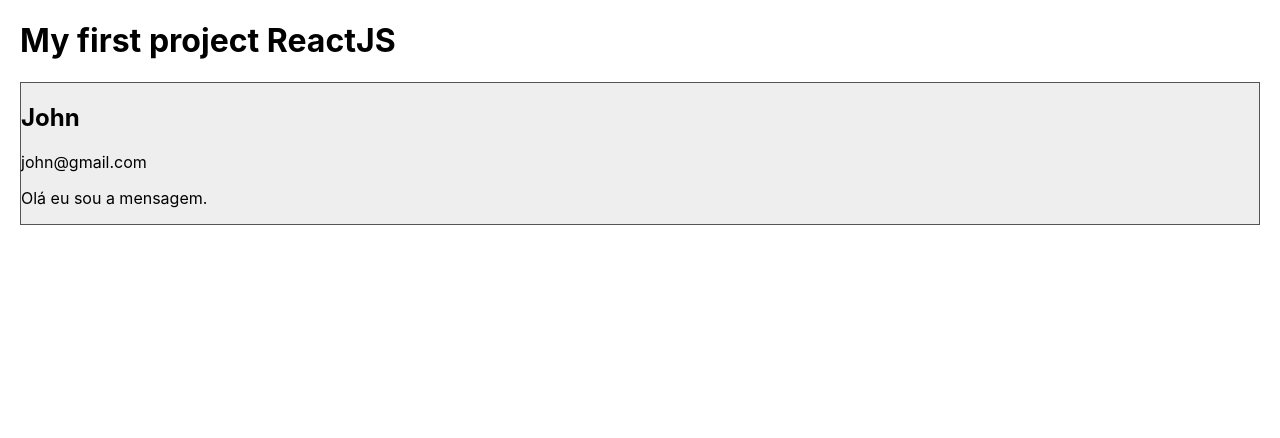
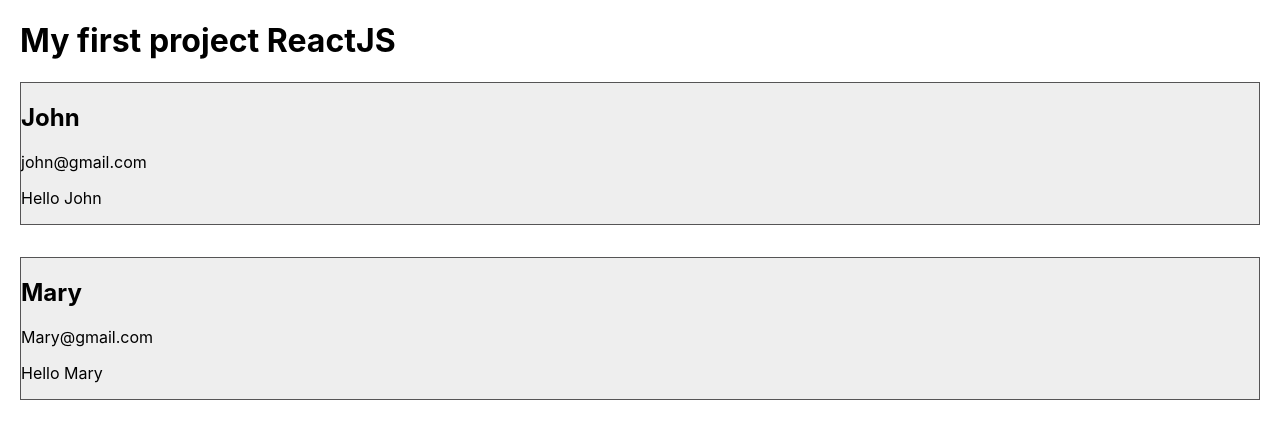
Before and after one commit to marciosdev/react-forum, a React (Create React App) app: page / in a window 1280 px wide. Shown: the top 438 px of the page. Built offline with nearby package versions, Linux system fonts and the light colour scheme.

Commit message:
Create state compoments

```diff
--- a/src/App.js
+++ b/src/App.js
@@ -1,18 +1,43 @@
-import React from 'react'
+import React, { Component } from 'react'
 import './App.css'
 
 import Comment from './components/Comment'
 
 
-function App() {
+class App extends Component {
+
+  state = {
+    comment: [
+      {
+        name: 'John',
+        mail: 'john@gmail.com',
+        message: 'Hello John'
+      },
+      {
+        name: 'Mary',
+        mail: 'Mary@gmail.com',
+        message: 'Hello Mary'
+      }
+    ]
+  }
+
+  render(){
     return (
       <div className="App">
         <h1>My first project ReactJS</h1>
-      <Comment name="John" mail="john@gmail.com" >
-        Olá eu sou a mensagem.
+
+        {
+          this.state.comment.map((comment, indice )=> (
+            <Comment key={indice} name={comment.name} mail={comment.mail} >
+              {comment.message}
             </Comment>
+
+          ) )
+        }
+
       </div>
     );
   }
+}
 
 export default App
```
Also changed, not shown: 1 other file (tests, documents, lock files or other folders). Lines whose indentation alone changed are shown as unchanged.
